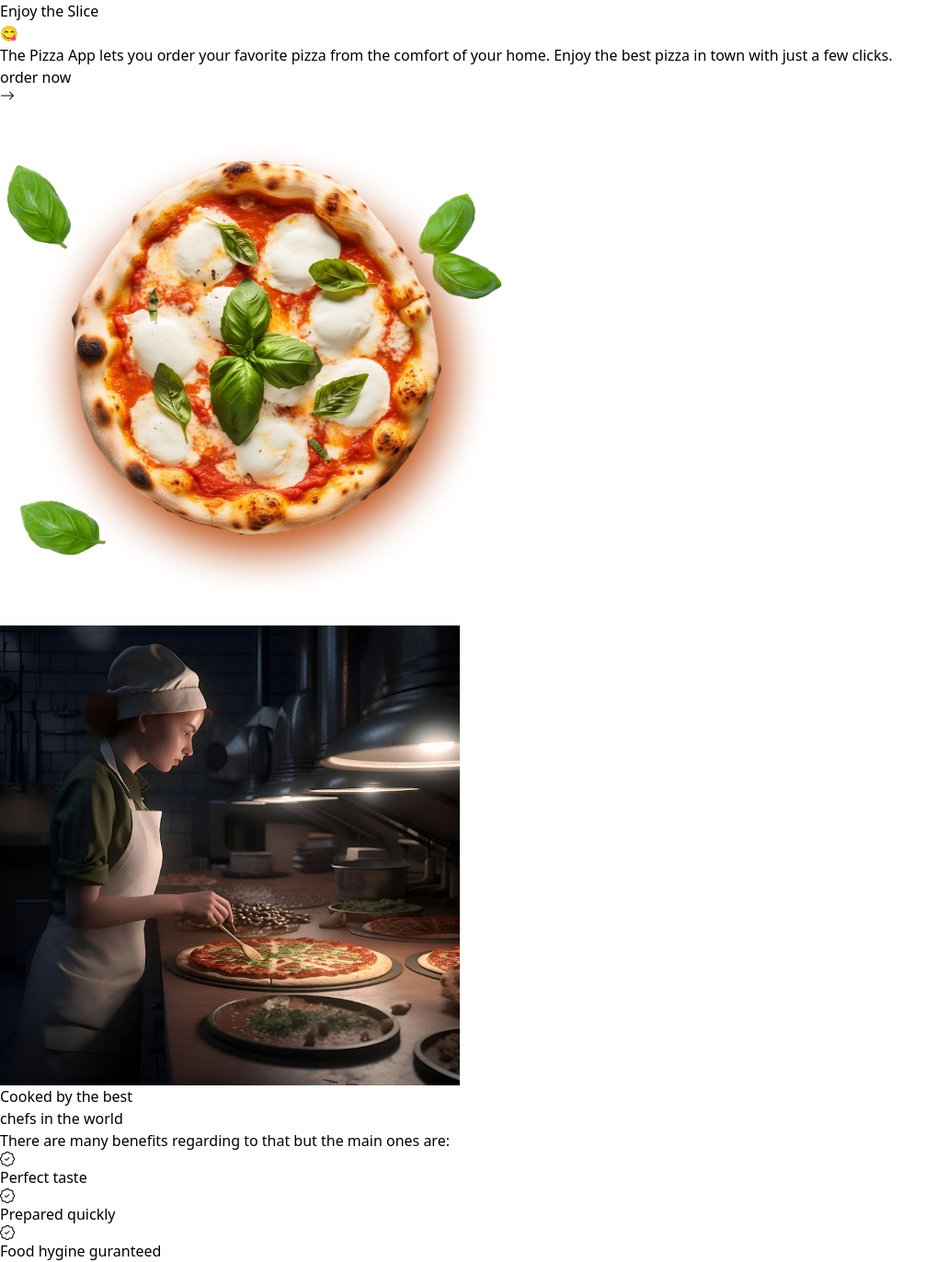
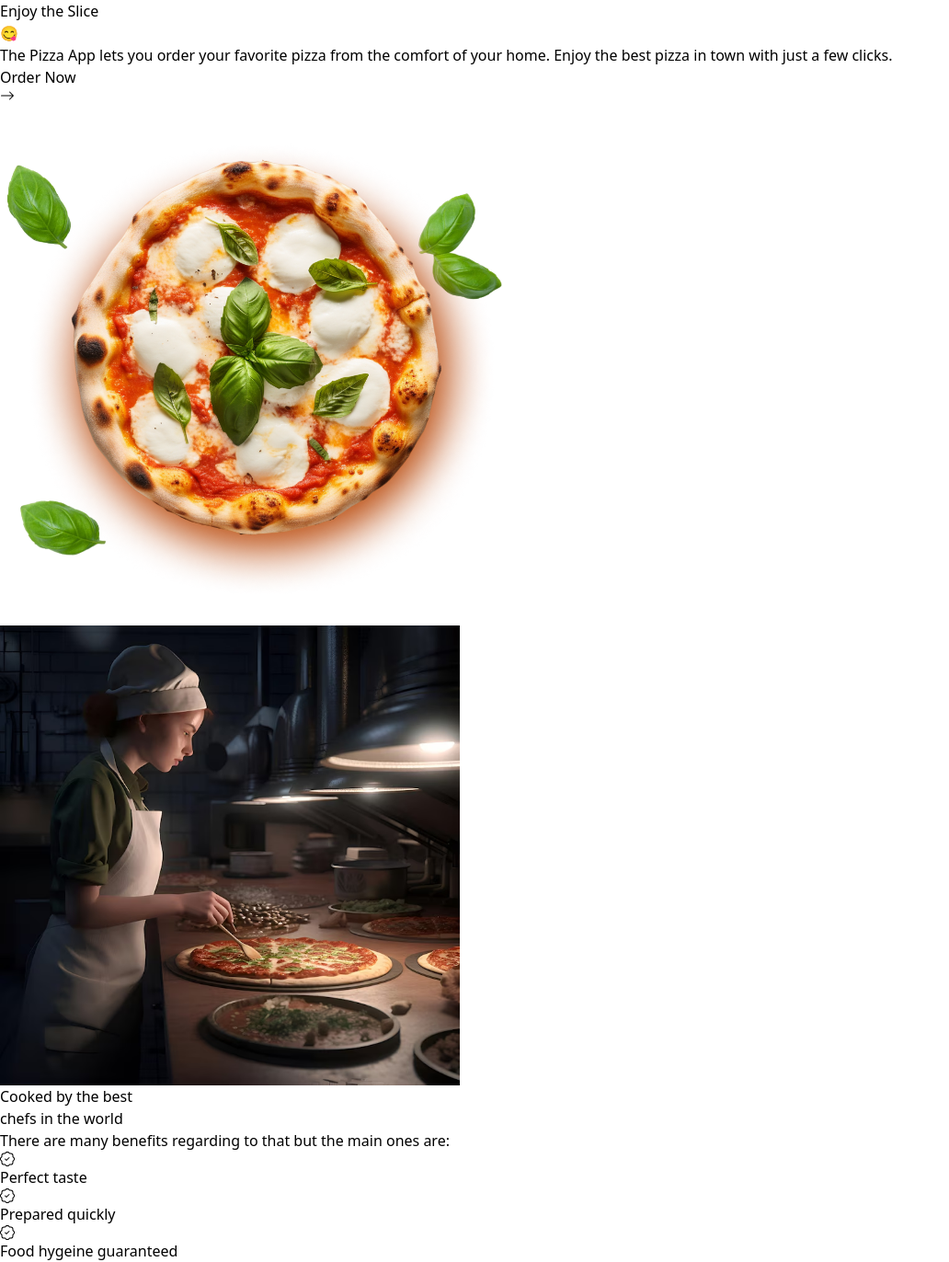
Before and after one commit to DeveshVerma1316/pizzaFrontend, a React (Vite) app: page / in a window 1280 px wide. Shown: the whole page at 92% size, without its empty margins (0-1032 px from the left). Built offline with nearby package versions, Linux system fonts and the light colour scheme.

Commit message:
Added pointers about app

```diff
--- a/src/Pages/Home.jsx
+++ b/src/Pages/Home.jsx
@@ -1,15 +1,18 @@
 import IconArrowRight from "../Components/Icons/ArrowRight";
-import PizzaImage from "../assets/Images/pizza2.png";
-import CookingImage from "../assets/Images/cooking1.png";
+
+ import PizzaImage from '../assets/Images/pizza2.png';
+
+ import CookingImage from '../assets/Images/cooking1.png';
  import IconPatchCheck from "../Components/Icons/IconPatchCheck";
-function Home (){
+ function Home() {
      return (
          <div>
-            {/*Hero Section */}
+             {/* Hero section */}
              <section
-            className="flex flex-col-reverse items-center justify-center py-5 md:flex-row md:gap-7 bg-gradient-to-r from-amber-50 to-orange-300">
-
-                <div className="w-4/6 ml-4 text-center md:w-2/6 md:text-left" >
+                 className="flex flex-col-reverse items-center justify-center py-5 md:flex-row md:gap-7 bg-gradient-to-r from-amber-50 to-orange-300
+                 "
+             >
+                 <div className="w-4/6 ml-4 text-center md:w-2/6 md:text-left">
 
                      <div className="flex justify-center text-4xl md:justify-normal">
 
@@ -22,25 +25,29 @@ function Home (){
                          </h1>
 
                      </div>
-                <p className="pb-4 text-[#6b7280]">
+
+
+                     <p className="pb-4 text-[#6B7280]">
                          The Pizza App lets you order your favorite pizza from the comfort of your home.
                          Enjoy the best pizza in town with just a few clicks.
                      </p>
-                <button className="flex items-center px-4 py-2 text-white bg-yellow-500 rounded-md hover:bg-yellow-600 group">
-                   order now
+
+                     <button
+                         className="flex items-center px-4 py-2 text-white bg-yellow-500 rounded-md hover:bg-yellow-600 group"
+                     >
+                         Order Now
                          <span className="inline-block ml-3 transition-transform ease-in-out group-hover:translate-x-2">
-                    <IconArrowRight/>
+                             <IconArrowRight />
                          </span>
                      </button>
+                 </div>
 
-
-                </div>
                  <div>
-                    <img src={PizzaImage}
+                     <img
+                         src={PizzaImage}
                          alt="Pizza"
                          width={550}
                          height={550}
-
                      />
                  </div>
 
@@ -56,49 +63,44 @@ function Home (){
                      <div className="flex flex-col items-center justify-center rounded-lg lg:w-1/2">
                          <img
                              src={CookingImage}
-                    width  = {500}
+                             width={500}
                              className="rounded-lg"
                              alt="Cooking"
                          />
                      </div>
                      <div className="flex flex-col flex-wrap text-center lg:py-6 lg:w-1/2 lg:pl-12 lg:text-left">
+
                          <div className="flex flex-col items-center lg:items-start">
                              <div>
-                        <h2 className="mb-2 text-5xl font-extrabold text-transparent  title-font bg-gradient-to-r from-orange-600 to-orange-300 bg-clip-text">
-                            Cooked by the best <br/>chefs in the world
+                                 <h2 className="mb-2 text-5xl font-extrabold text-transparent title-font bg-gradient-to-r from-orange-600 to-orange-300 bg-clip-text">
+                                     Cooked by the best <br/> chefs in the world
                                  </h2>
                                  <p className="text-base leading-relaxed text-[#6B7280]">
                                      There are many benefits regarding to that but the main ones are:
                                  </p>
                              </div>
-
                          </div>
 
                          <div className="w-full p-1">
                              <div className="flex items-center h-full p-2 text-2xl rounded">
-                            <IconPatchCheck className="text-[#F38339]"/>
+                                 <IconPatchCheck className="text-[#F38339] w-10 h-10 mr-4" />
                                  <span className="font-bold title-font">Perfect taste</span>
-
-
+                             </div>
+                         </div>
+                         <div className="w-full p-1">
+                             <div className="flex items-center h-full p-2 text-2xl rounded">
+                                 <IconPatchCheck className="text-[#F38339] w-10 h-10 mr-4" />
+                                 <span className="font-bold title-font">Prepared quickly</span>
+                             </div>
+                         </div>
+                         <div className="w-full p-1">
+                             <div className="flex items-center h-full p-2 text-2xl rounded">
+                                 <IconPatchCheck className="text-[#F38339] w-10 h-10 mr-4" />
+                                 <span className="font-bold title-font">Food hygeine guaranteed</span>
                              </div>
                          </div>
 
-                    <div className="flex items-center h-full p-2 text-2xl rounded">
-                            <IconPatchCheck className="text-[#F38339]"/>
-                        <span className="font-bold title-font">Prepared quickly</span>
-
-
                      </div>
-
-                    </div>
-
-                    <div className="flex items-center h-full p-2 text-2xl rounded">
-                            <IconPatchCheck className="text-[#F38339]"/>
-                        <span className="font-bold title-font">Food hygine guranteed</span>
-
-
-                        </div>
-
 
                  </div>
 
@@ -107,6 +109,5 @@ function Home (){
          </div>
 
      );
-
  }
 export default Home;
```
Lines whose indentation alone changed are shown as unchanged.
